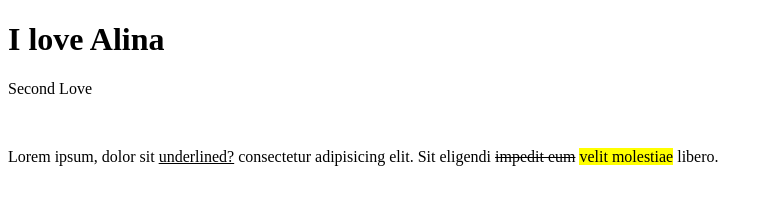
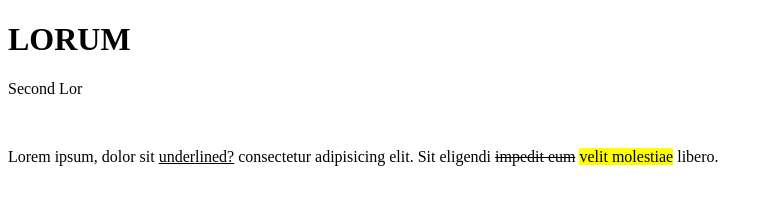
Before and after one commit to Tyler-Tutt/git-test, a plain HTML site: page html-boilerplate/index.html in a window 1280 px wide. Shown: the whole page, without its empty margins (0-769 px from the left). Drawn offline with Linux system fonts and the light colour scheme.

Commit message:
No commit comment?

```diff
--- a/html-boilerplate/index.html
+++ b/html-boilerplate/index.html
@@ -6,8 +6,8 @@
     <title>Cool Website 0</title>
 </head>
 <body>
-    <h1>I love Alina</h1>
-    <p>Second Love</p>
+    <h1>LORUM</h1>
+    <p>Second Lor</p>
     <br> <!-- Comment! -->
     <p>Lorem ipsum, dolor sit <u>underlined?</u> consectetur adipisicing elit. Sit eligendi <del> impedit eum</del> <mark>velit molestiae</mark> libero.</p>
     <!-- CTRL + / is the VSCode keyboard shortcut to create a comment (only in HTML?) -->
```
